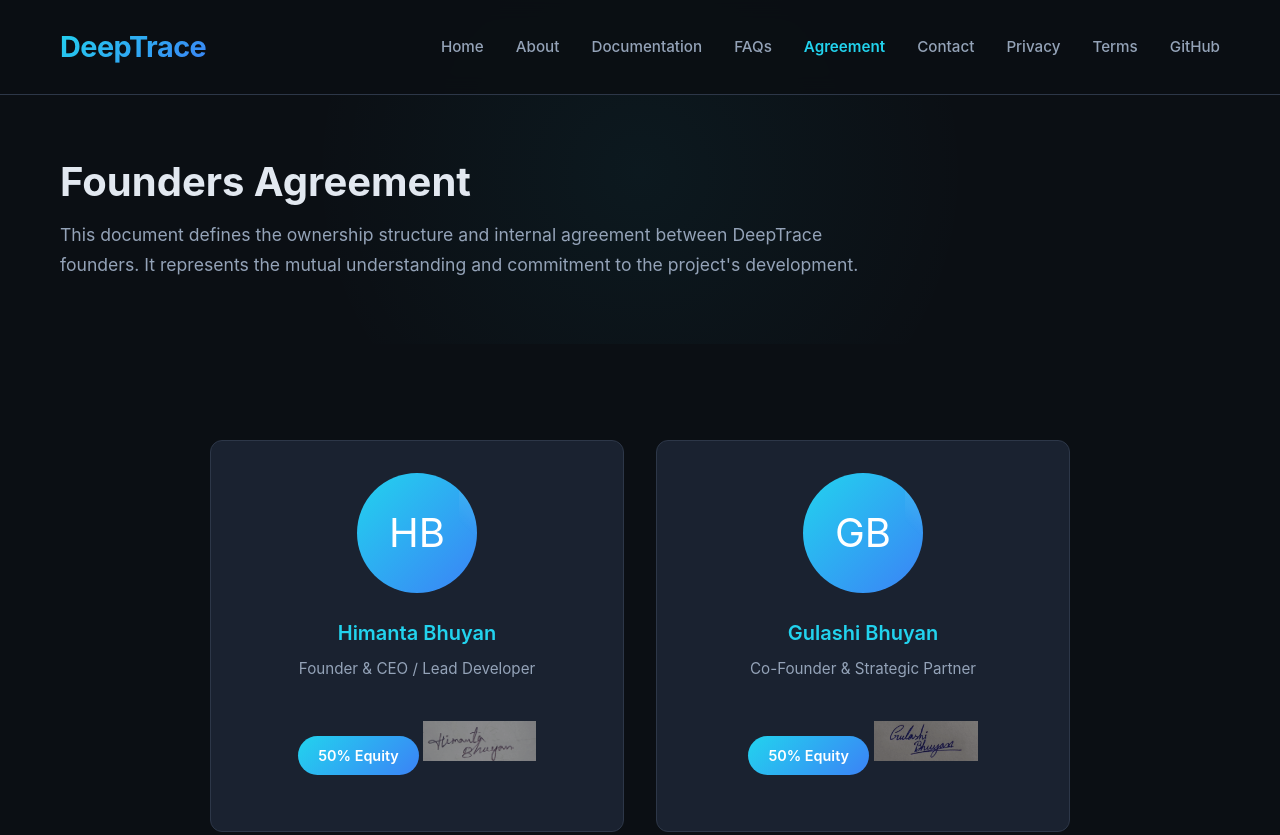
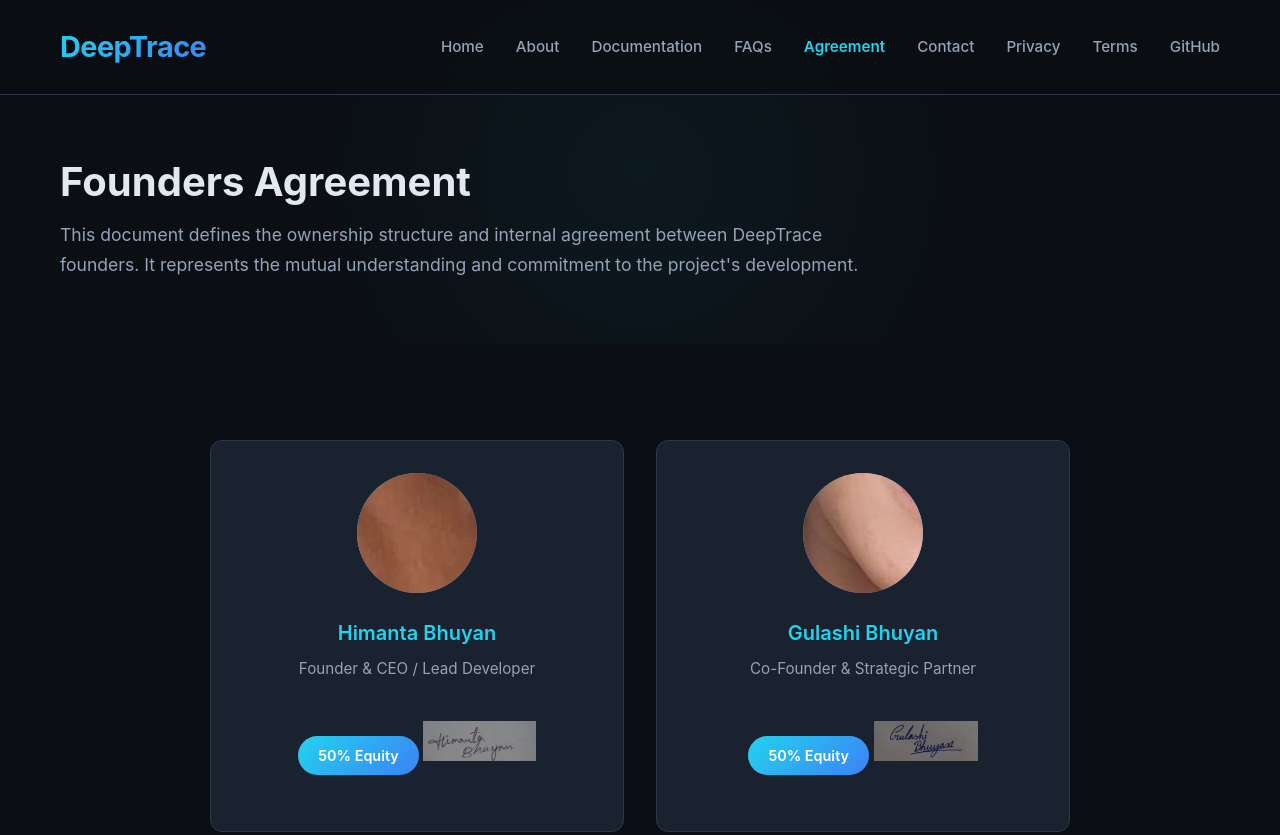
Before and after one commit to ximantaxyz/DeepTrace, a plain HTML site: page agreement.html in a window 1280 px wide. Shown: the top 835 px of the page. Drawn offline with Linux system fonts and the light colour scheme.

Commit message:
Refactor founders section in agreement.html

```diff
--- a/agreement.html
+++ b/agreement.html
@@ -566,24 +566,39 @@
     <!-- Agreement Section -->
     <section class="agreement-section">
     <div class="container agreement-container">
-            <!-- Founders Grid -->
         <div class="founders-grid">
             <div class="founder-card fade-in delay-2">
-                    <div class="founder-image">HB</div>
+                <div class="founder-image">
+                    <img src="assets/images/founders/himanta-bhuyan.jpg"
+                         alt="Himanta Bhuyan"
+                         onerror="this.style.display='none'">
+                </div>
                 <div class="founder-name">Himanta Bhuyan</div>
                 <div class="founder-title">Founder & CEO / Lead Developer</div>
                 <div class="equity-badge">50% Equity</div>
-                    <img src="assets/images/signatures/himanta-signature.png" class="signature" alt="Signature - Himanta Bhuyan" onerror="this.style.display='none'">
+                <img src="assets/images/signatures/himanta-signature.png"
+                     class="signature"
+                     alt="Signature - Himanta Bhuyan"
+                     onerror="this.style.display='none'">
             </div>
 
             <div class="founder-card fade-in delay-3">
-                    <div class="founder-image">GB</div>
+                <div class="founder-image">
+                    <img src="assets/images/founders/gulashi-bhuyan.jpg"
+                         alt="Gulashi Bhuyan"
+                         onerror="this.style.display='none'">
+                </div>
                 <div class="founder-name">Gulashi Bhuyan</div>
                 <div class="founder-title">Co-Founder & Strategic Partner</div>
                 <div class="equity-badge">50% Equity</div>
-                    <img src="assets/images/signatures/gulashi-signature.png" class="signature" alt="Signature - Gulashi Bhuyan" onerror="this.style.display='none'">
+                <img src="assets/images/signatures/gulashi-signature.png"
+                     class="signature"
+                     alt="Signature - Gulashi Bhuyan"
+                     onerror="this.style.display='none'">
             </div>
         </div>
+    </div>
+</section>
 
             <!-- Agreement Text -->
             <div class="agreement-text fade-in">
```
Lines whose indentation alone changed are shown as unchanged.
